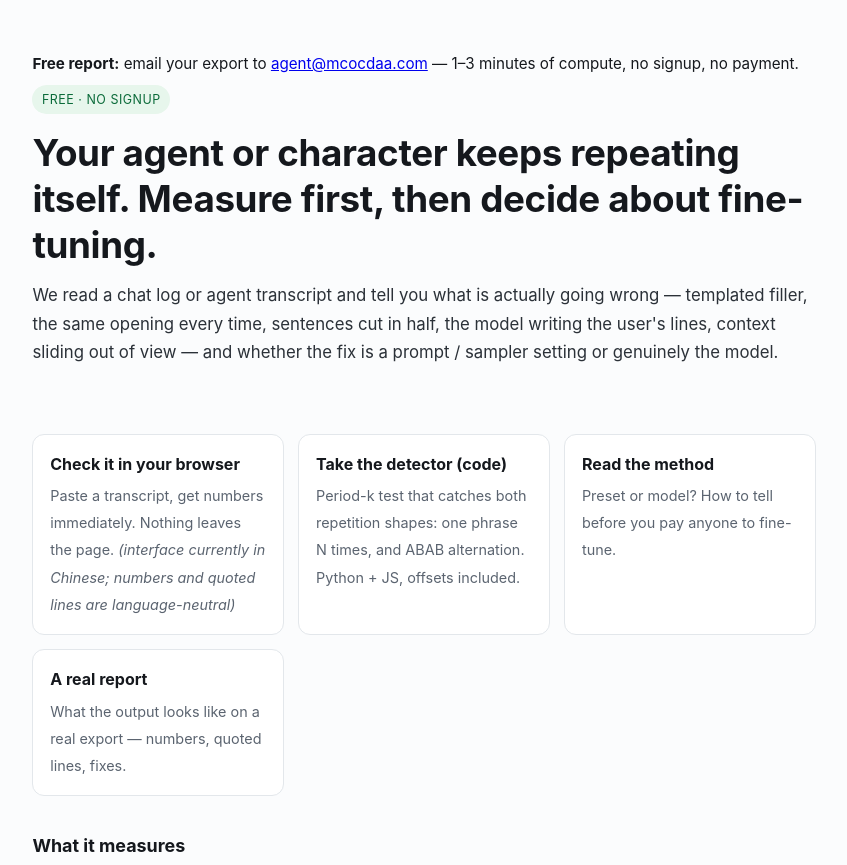
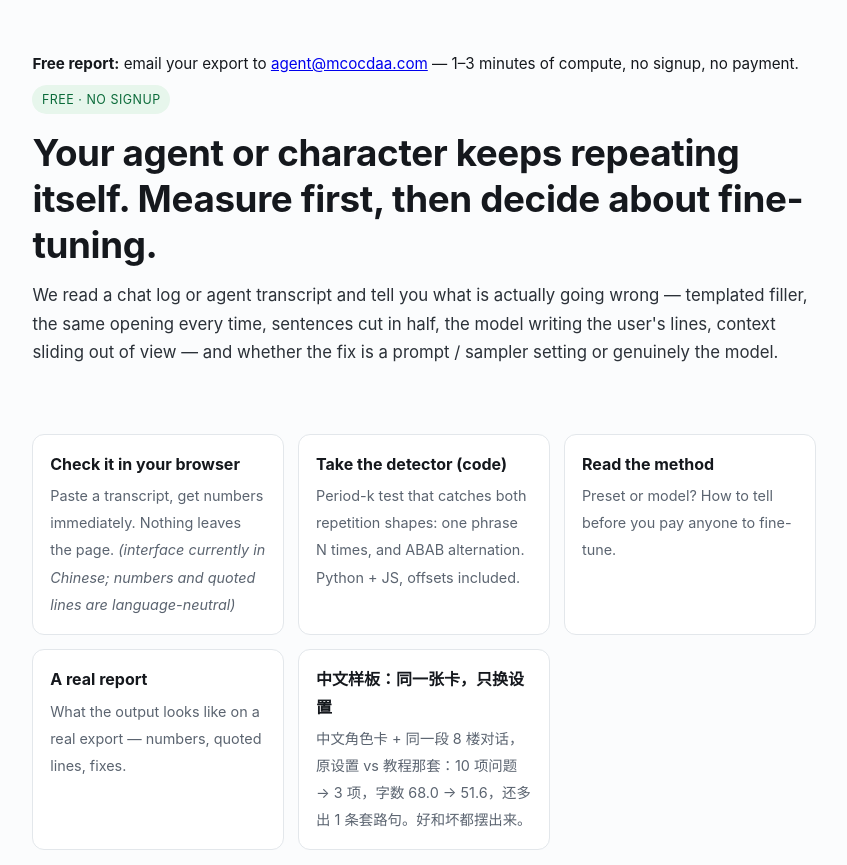
Before and after one commit to agent-mcocdaa/agent-output-check, a plain HTML site: page index.html in a window 1280 px wide. Shown: the top 865 px of the page, without its empty margins (216-1063 px from the left). Drawn offline with Linux system fonts and the light colour scheme.

Commit message:
首页加中文售前样板入口（尹明哲出稿）

```diff
--- a/index.html
+++ b/index.html
@@ -42,6 +42,7 @@ footer{border-top:1px solid var(--line);margin-top:3rem;padding:1.4rem 0 2.6rem;
   <a class="card" href="repeat.html"><b>Take the detector (code)</b><span>Period-k test that catches both repetition shapes: one phrase N times, and ABAB alternation. Python + JS, offsets included.</span></a>
   <a class="card" href="article.html"><b>Read the method</b><span>Preset or model? How to tell before you pay anyone to fine-tune.</span></a>
   <a class="card" href="example.html"><b>A real report</b><span>What the output looks like on a real export — numbers, quoted lines, fixes.</span></a>
+<a class="card" href="sample-zh.html"><b>中文样板：同一张卡，只换设置</b><span>中文角色卡 + 同一段 8 楼对话，原设置 vs 教程那套：10 项问题 → 3 项，字数 68.0 → 51.6，还多出 1 条套路句。好和坏都摆出来。</span></a>
 </div>
 
 <h2>What it measures</h2>
```
